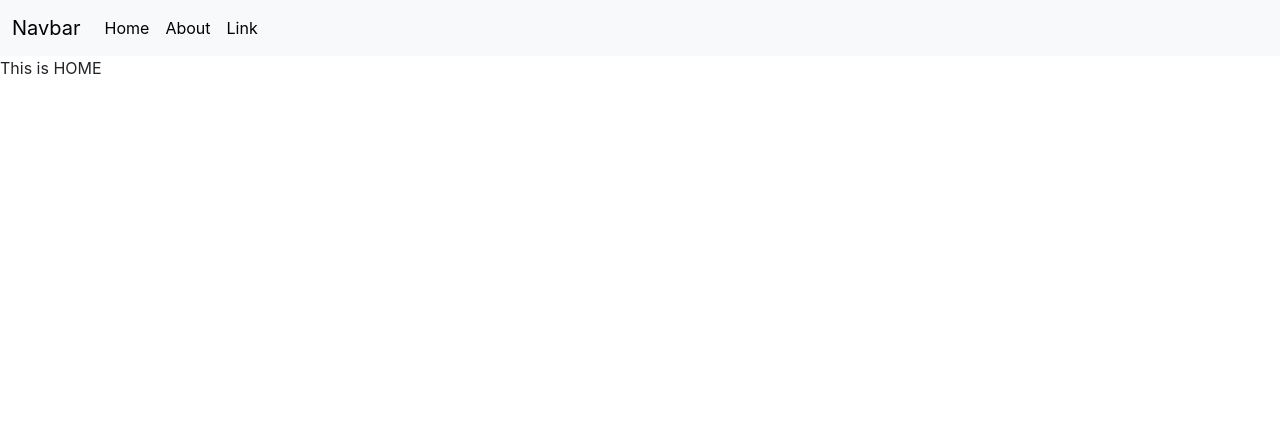
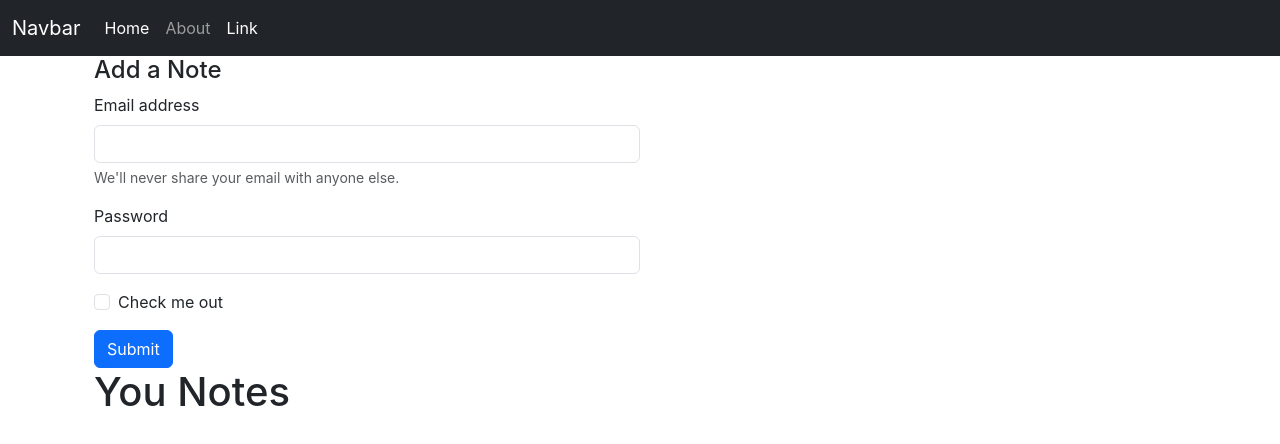
Before and after one commit to KUSHAL-HC/iNotebook, a React (Create React App) app: page / in a window 1280 px wide. Shown: the top 444 px of the page. Built offline with nearby package versions, Linux system fonts and the light colour scheme.

Commit message:
used location to navigate through nav bar

```diff
--- a/src/App.js
+++ b/src/App.js
@@ -3,17 +3,24 @@
 import Navbar from './components/Navbar.js';
 import Home from './components/Home.js';
 import About from './components/About.js';
+import NotesState from './context/notes/NotesState.js';
 
 function App() {
   return (
+    <>
+    <NotesState>
     <BrowserRouter>
       <Navbar/>
+      <div className="container">
         <Routes>
             <Route exact path="/" element={<Home />} />
             <Route exact path="/About" element={<About />} />
         </Routes>
+      </div>
 
       </BrowserRouter>
+    </NotesState>
+    </>
   );
 }
 export default App;
--- a/src/components/Home.js
+++ b/src/components/Home.js
@@ -3,7 +3,27 @@
 const Home = () => {
   return (
     <div>
-        This is HOME
+    <div className="container">
+      <h4>Add a Note</h4>
+      <form action=""></form>
+        <form>
+            <div className="mb-3">
+              <label for="exampleInputEmail1" className="form-label">Email address</label>
+              <input type="email" className="form-control  w-50" id="exampleInputEmail1" aria-describedby="emailHelp"/>
+              <div id="emailHelp" className="form-text">We'll never share your email with anyone else.</div>
+            </div>
+            <div className="mb-3">
+              <label for="exampleInputPassword1" className="form-label">Password</label>
+              <input type="password" className="form-control  w-50" id="exampleInputPassword1"/>
+            </div>
+            <div className="mb-3 form-check">
+              <input type="checkbox" className="form-check-input" id="exampleCheck1"/>
+              <label className="form-check-label" for="exampleCheck1">Check me out</label>
+            </div>
+            <button type="submit" className="btn btn-primary">Submit</button>
+          </form>
+        <h1>You Notes</h1>
+     </div>
     </div>
   )
 }
--- a/src/components/Navbar.js
+++ b/src/components/Navbar.js
@@ -1,9 +1,14 @@
-import React from 'react';
-import {Link} from "react-router-dom";
+import React , {useEffect} from 'react';
+import {Link ,useLocation} from "react-router-dom";
 
 const Navbar = () => {
+    let location = useLocation()
+    useEffect(() => {
+        console.log(useLocation);
+    },[location]);
+
   return (
-        <nav className="navbar navbar-expand-lg bg-body-tertiary">
+        <nav className="navbar navbar-expand-lg navbar-dark bg-dark">
             <div className="container-fluid">
                 <Link  className="navbar-brand" to="/">Navbar</Link>
                 <button className="navbar-toggler" type="button" data-bs-toggle="collapse" data-bs-target="#navbarNav" aria-controls="navbarNav" aria-expanded="false" aria-label="Toggle navigation">
@@ -12,10 +17,10 @@
                 <div className="collapse navbar-collapse" id="navbarNav">
                 <ul className="navbar-nav">
                     <li className="nav-item">
-                    <Link  className="nav-link active" aria-current="page" to="/">Home</Link>
+                    <Link  className={`nav-link ${location.pathname === "/"? "active":""}`} aria-current="page" to="/">Home</Link>
                     </li>
                     <li className="nav-item">
-                    <Link  className="nav-link active" aria-current="page" to="/About">About</Link>
+                    <Link  className={`nav-link ${location.pathname === "/About"? "active":""}`} aria-current="page" to="/About">About</Link>
                     </li>
                     <li className="nav-item">
                     <Link  className="nav-link active" aria-current="page" to="#">Link</Link>
--- a/src/context/notes/NotesState.js
+++ b/src/context/notes/NotesState.js
@@ -1,15 +1,11 @@
 import NoteContext from "./NoteContext";
 
 const NotesState = (props)=>{
-    const state = {
-        "name":"Harry",
-        "class":"10B"
-    }
-    returm (
-        <NoteContext.provider value={state}>
+    return (
+        <NoteContext.Provider value={{}}>
             {props.children}
-        </NoteContext.provider>
-    )
-}
+        </NoteContext.Provider>
+    );
+};
 
 export default NotesState;
```
Lines whose indentation alone changed are shown as unchanged.
